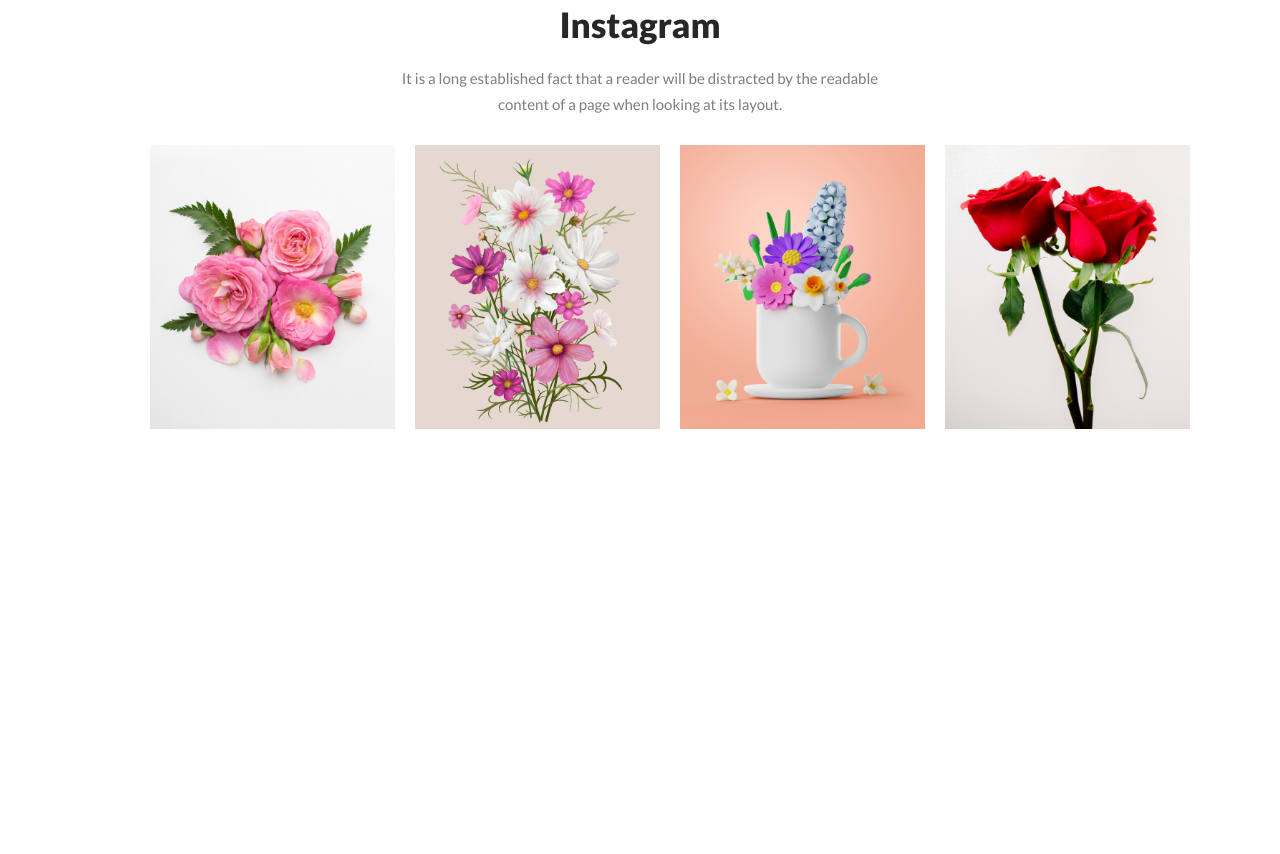
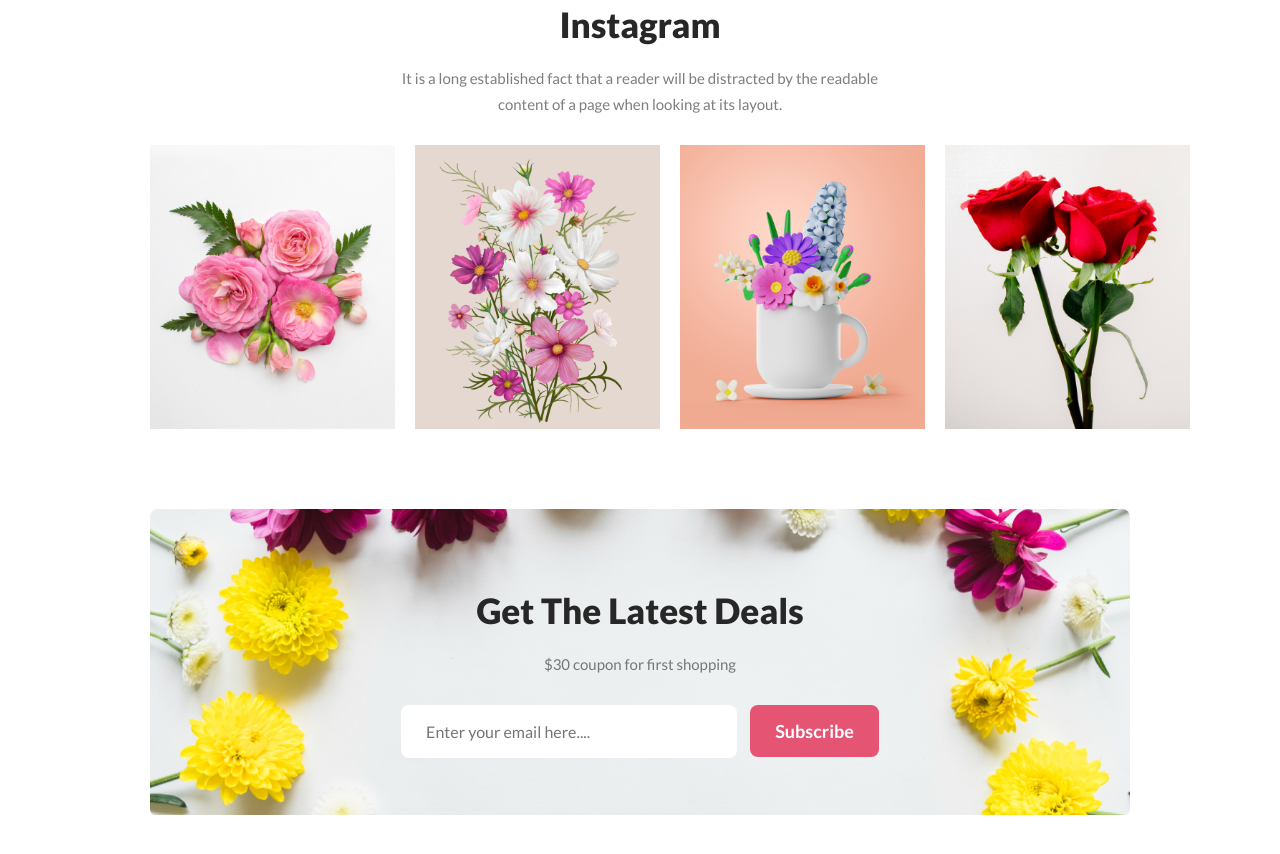
Before and after one commit to imtiazsakib15/flower-shop-assignment, a plain HTML site: page index.html in a window 1280 px wide. Shown: the part 2249-3103 px from the top of the page. Before the commit the page ends 2758 px from the top, so only its background shows below. Drawn offline with Linux system fonts and the light colour scheme.

Commit message:
added latest deals section

```diff
--- a/index.html
+++ b/index.html
@@ -93,6 +93,19 @@
           <img src="images/flower-4.png" alt="Image 4" />
         </div>
       </section>
+      <!-- Latest Deals -->
+      <section class="latest-deals">
+        <h2 class="section-title">Get The Latest Deals</h2>
+        <p class="section-desc">$30 coupon for first shopping</p>
+        <form action="">
+          <input
+            type="email"
+            name="email"
+            placeholder="Enter your email here...."
+          />
+          <input class="btn-primary" type="submit" value="Subscribe" />
+        </form>
+      </section>
     </main>
     <footer></footer>
   </body>
--- a/style.css
+++ b/style.css
@@ -147,3 +147,22 @@ p {
 .images img {
   width: 25%;
 }
+
+/* Latest Deals Styles */
+.latest-deals {
+  background: url(images/latest-deal.png);
+  background-repeat: no-repeat;
+  background-size: contain;
+  border-radius: 8px;
+  text-align: center;
+  margin: 0 150px 80px;
+  padding: 80px 250px;
+}
+input[type="email"] {
+  width: 70%;
+  font-size: 16px;
+  padding: 17px 25px;
+  border: 0;
+  border-radius: 8px;
+  margin-right: 10px;
+}
```
